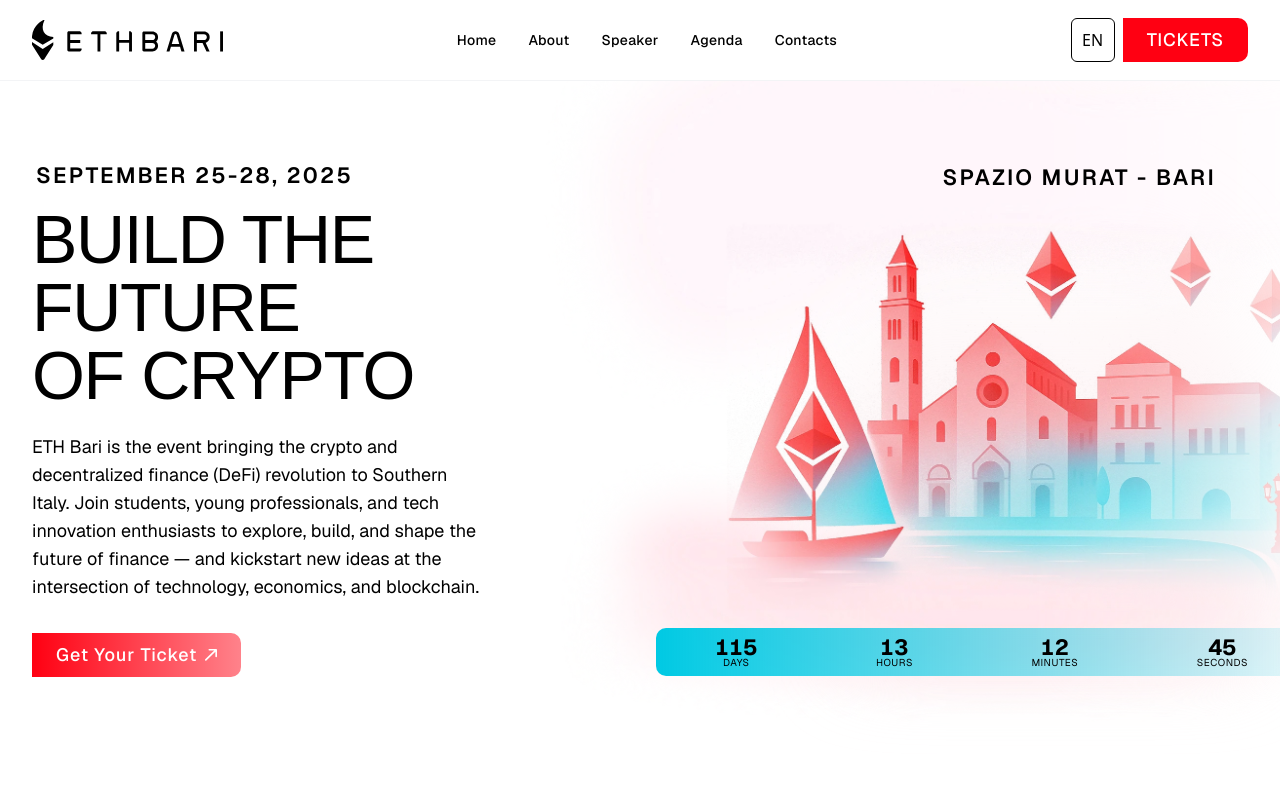
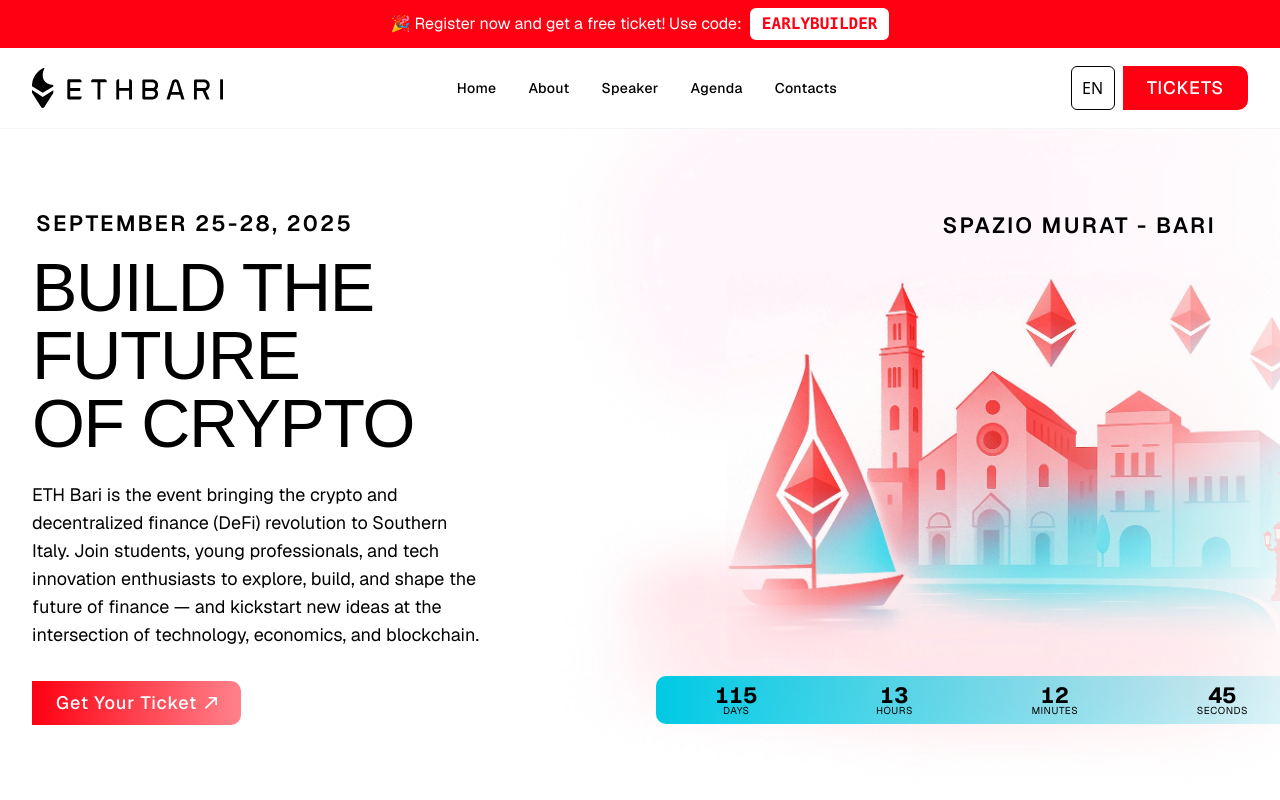
Before and after one commit to alessandromaci/ethbari, a React (Vite) app: page / in a window 1280 px wide. Shown: the top 800 px of the page. Built offline with nearby package versions, Linux system fonts and the light colour scheme; a web font is replaced by a local one.

Commit message:
add banner for early ticket

```diff
--- a/src/App.tsx
+++ b/src/App.tsx
@@ -8,11 +8,13 @@ import WhyAttend from "./components/WhyAttend";
 import CommunitySupport from "./components/CommunitySupport";
 import Footer from "./components/Footer";
 import SEO from "./components/SEO";
+import EarlyBuilderBanner from "./components/EarlyBuilderBanner";
 
 function App() {
   return (
     <div className="flex flex-col min-h-screen bg-white">
       <SEO />
+      <EarlyBuilderBanner />
       <Header />
       <main className="flex-grow">
         <div id="home">
--- /dev/null
+++ b/src/components/EarlyBuilderBanner.tsx
@@ -0,0 +1,31 @@
+import React from "react";
+import { useTranslation } from "react-i18next";
+
+const EarlyBuilderBanner: React.FC = () => {
+  const { t, i18n } = useTranslation();
+  const currentLang = i18n.language;
+
+  const message =
+    currentLang === "it"
+      ? t(
+          "earlyBuilder.message.it",
+          "🎉 Registrati ora e ottieni un biglietto gratuito! Usa il codice:"
+        )
+      : t(
+          "earlyBuilder.message.en",
+          "🎉 Register now and get a free ticket! Use code:"
+        );
+
+  return (
+    <div className="w-full bg-[#FF0012] text-white py-2 px-4 text-center relative">
+      <div className="max-w-7xl mx-auto flex flex-col sm:flex-row items-center justify-center gap-2">
+        <p className="text-sm sm:text-base font-geist">{message}</p>
+        <code className="bg-white text-[#FF0012] px-3 py-1 rounded-md font-mono font-bold text-sm sm:text-base">
+          EARLYBUILDER
+        </code>
+      </div>
+    </div>
+  );
+};
+
+export default EarlyBuilderBanner;
```
